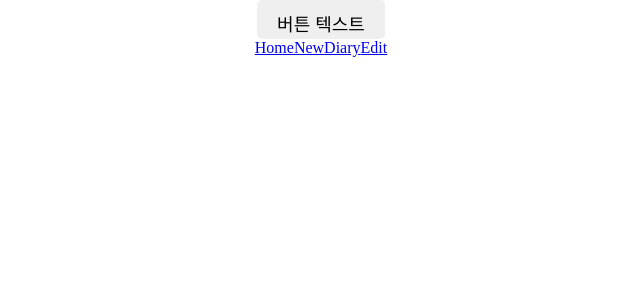
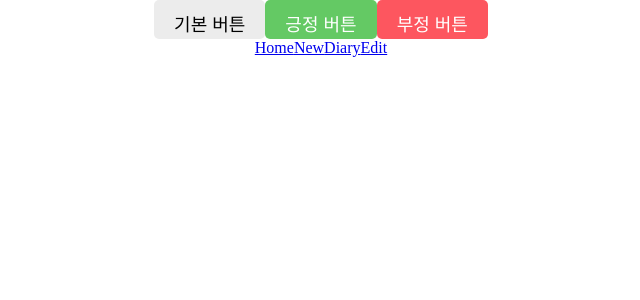
Before and after one commit to kang-gicheon/emotions_diary, a React (Create React App) app in the folder diary/: page / in a window 1280 px wide. Shown: the top 300 px of the page, without its empty margins (319-959 px from the left). Built offline with nearby package versions, Linux system fonts and the light colour scheme; a web font is replaced by a local one.

Commit message:
버튼 컴포넌트 ul 구성 완료
이후 props 전달을 통한 사용 필요

```diff
--- a/diary/src/component/Button.css
+++ b/diary/src/component/Button.css
@@ -11,3 +11,27 @@
     font-family: "Nanum Pen Script";
 
 }
+
+/* 일반적인 기능 담당 버튼 CSS */
+.Button_default {
+
+    background-color: #ececec;
+    color: black;
+
+}
+
+/* 새로운 일기 작성, 일기 작성 완료, 수정 완료 기능 담당 버튼 CSS */
+.Button_positive {
+
+    background-color: #64c964;
+    color: white;
+
+}
+
+/* 일기 삭제등 기능 담당 버튼 CSS */
+.Button_negative {
+
+    background-color: #fd565f;
+    color: white;
+
+}
--- a/diary/src/pages/Home.js
+++ b/diary/src/pages/Home.js
@@ -6,9 +6,25 @@ const Home = () => {
   return (
     <div>
       <Button
-        text={"버튼 텍스트"}
+        text={"기본 버튼"}
         onClick={() => {
-          alert("이걸 왜 누름ㅋㅋㅋㅋ");
+          alert("default button");
+        }}
+      />
+
+      <Button
+        type="positive"
+        text={"긍정 버튼"}
+        onClick={() => {
+          alert("positive button");
+        }}
+      />
+
+      <Button
+        type="negative"
+        text={"부정 버튼"}
+        onClick={() => {
+          alert("negative button");
         }}
       />
     </div>
```
